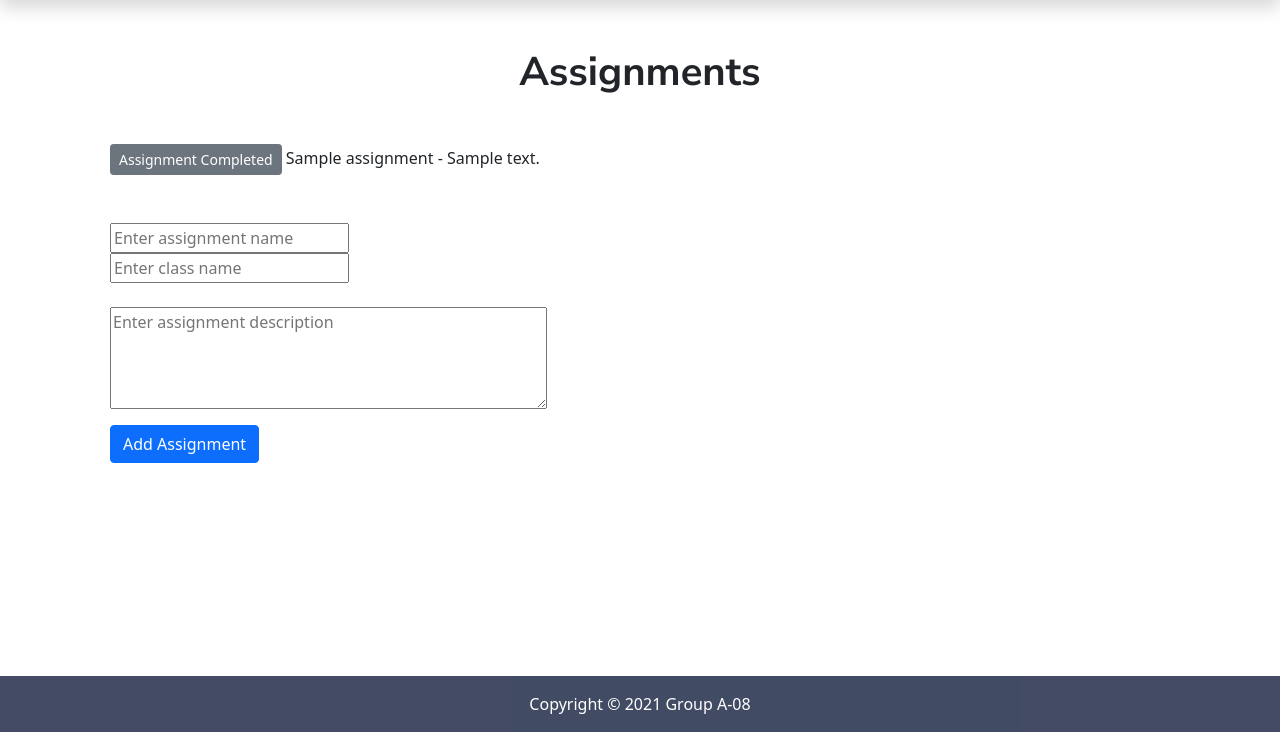
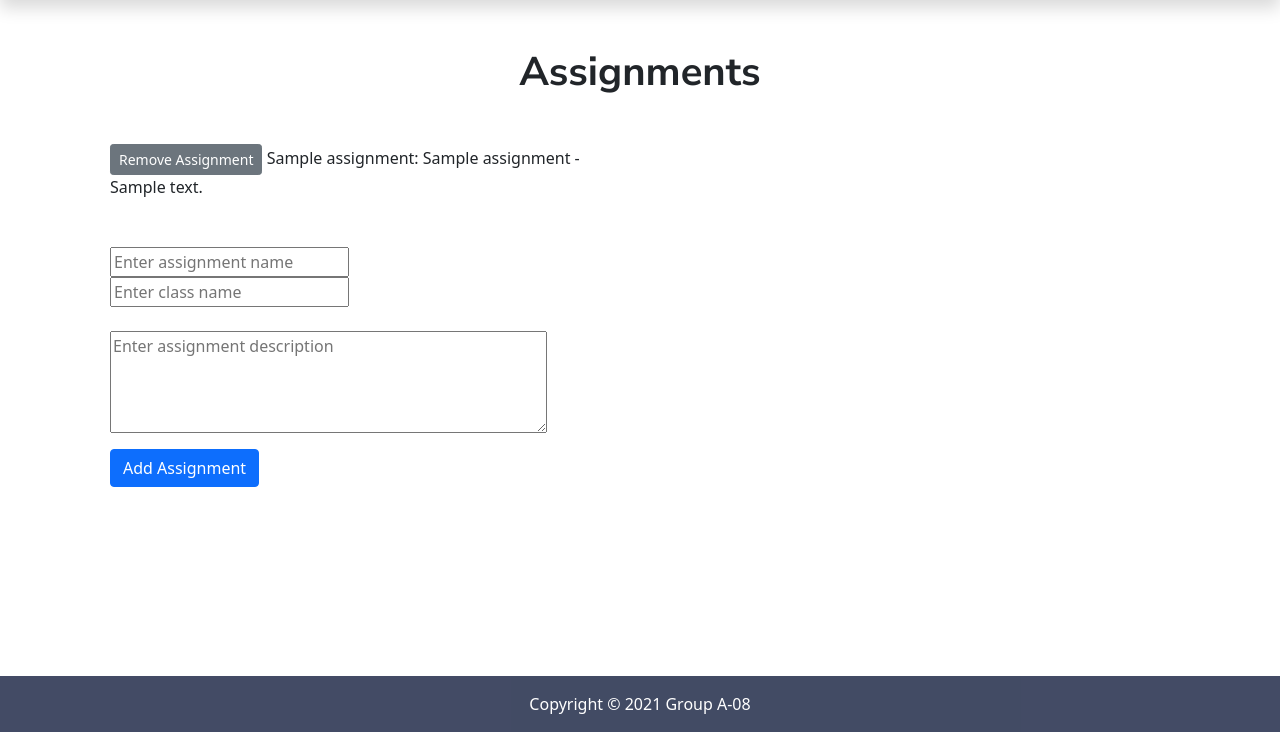
Before and after one commit to WilliamHaslet/wahoo-notes-website-project, a Django app: page /assignments/ in a window 1280 px wide. Shown: the part 68-800 px from the top of the page. Run offline with Django 3.2, Linux system fonts and the light colour scheme; a user stored in the database is signed in; tables that the repository leaves empty hold one stand-in row (values such as "Sample post"); some libraries are stand-ins or nearby versions.

Commit message:
ui
find class search bar, assignments desc character limit,

```diff
--- a/main_app/templates/main_app/assignments.html
+++ b/main_app/templates/main_app/assignments.html
@@ -16,7 +16,7 @@
     <br>
          <div class= "container">
              <div class="row justify-content-start">
-                 <div class="col-md-6">
+                 <div class="col-6">
                      <div class="card border-0">
                          <div class="card-body border-0">
                              <ul class= "no-bullets">
@@ -25,8 +25,8 @@
                                      <form method="POST" action="{% url 'main_app:removeAssignment' assignment.id %}"
                                          style="display: inline;">
                                          {% csrf_token %}
-                                         <button type="button" class="btn btn-secondary btn-sm">Assignment Completed</button>
-                                         <p">{{assignment.name}} - {{assignment.description}}</p>
+                                         <button type="button" class="btn btn-secondary btn-sm">Remove Assignment</button>
+                                         <p">{{assignment.class_name}}: {{assignment.name}} - {{assignment.description}}</p>
                                      </form>
                                  </li>
                                  {% endfor %}
@@ -35,7 +35,7 @@
                      </div>
                  </div>
              </div>
-             <div class="col-md-4">
+             <div class="col-4">
                  <div class="card border-0">
                    <div class="card-body border-0">
                      <form method="POST" action="{% url 'main_app:addAssignment' %}" style="display: inline;">
@@ -43,7 +43,7 @@
                          <input type="text" placeholder="Enter assignment name" name="assignment_name">
                          <input type="text" placeholder="Enter class name" name="class_name">
                          <br><br>
-                         <textarea placeholder="Enter assignment description" name="description" rows="4" cols="45"></textarea>
+                         <textarea placeholder="Enter assignment description" name="description" rows="4" cols="45" maxlength="200"></textarea>
                          <br>
                          <button type="submit" value="Submit" class="btn btn-primary mt-3 text-center">Add Assignment</button>
                      </form>
--- a/main_app/templates/main_app/filterclasses.html
+++ b/main_app/templates/main_app/filterclasses.html
@@ -8,7 +8,7 @@
 </head>
 
 <body>
-    <div class= "container no-bullets">
+    <div class= "container">
         <div class="d-flex justify-content-center">
             <h1 class="mt-5">Find Classes</h1>
         </div>
@@ -26,7 +26,7 @@
             <br>
             <button type="submit" value="Submit" class="btn btn-primary mt-3">Search</button>
         </form>
-        <ul>
+        <ul class="no-bullets">
             {% for course in courses %}
             <li>
                 <form method="POST" action="{% url 'main_app:addCourse' course.id %}" style="display: inline;">
@@ -37,7 +37,7 @@
                     {% csrf_token %}
                     <button type="button" class="btn btn-secondary btn-sm">remove course</button>
                     <strong><a href="{% url 'main_app:classdetail' course.id %}">{{course.subject}}
-                            {{course.code}}</a> - {{course.name}}: {{course.section}}, {{course.professor}}</strong>
+                            {{course.code}}</a> - {{course.name}}: {{course.section}}, {{course.professor}}</strong><br>
                 </form>
 
             </li>
```
Also changed, not shown: main_app/templates/main_app/addclasses.html (+6 -5 lines).
